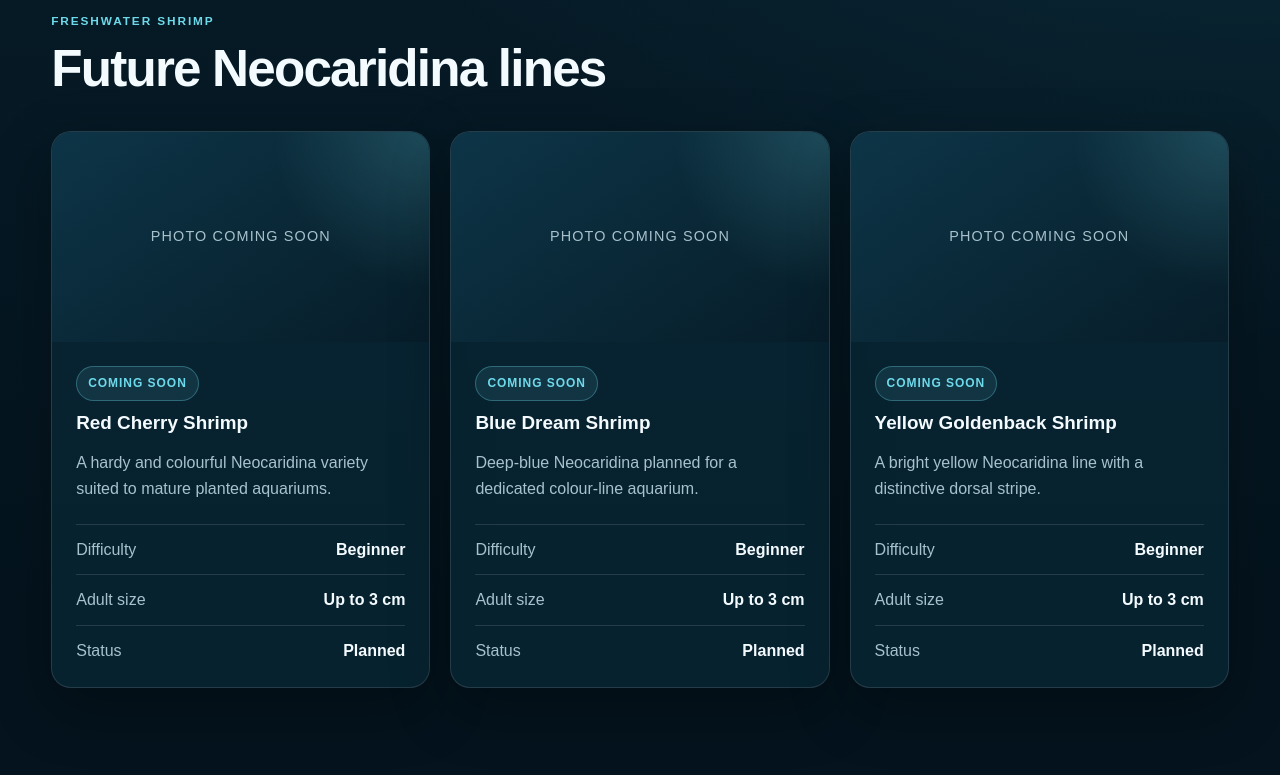
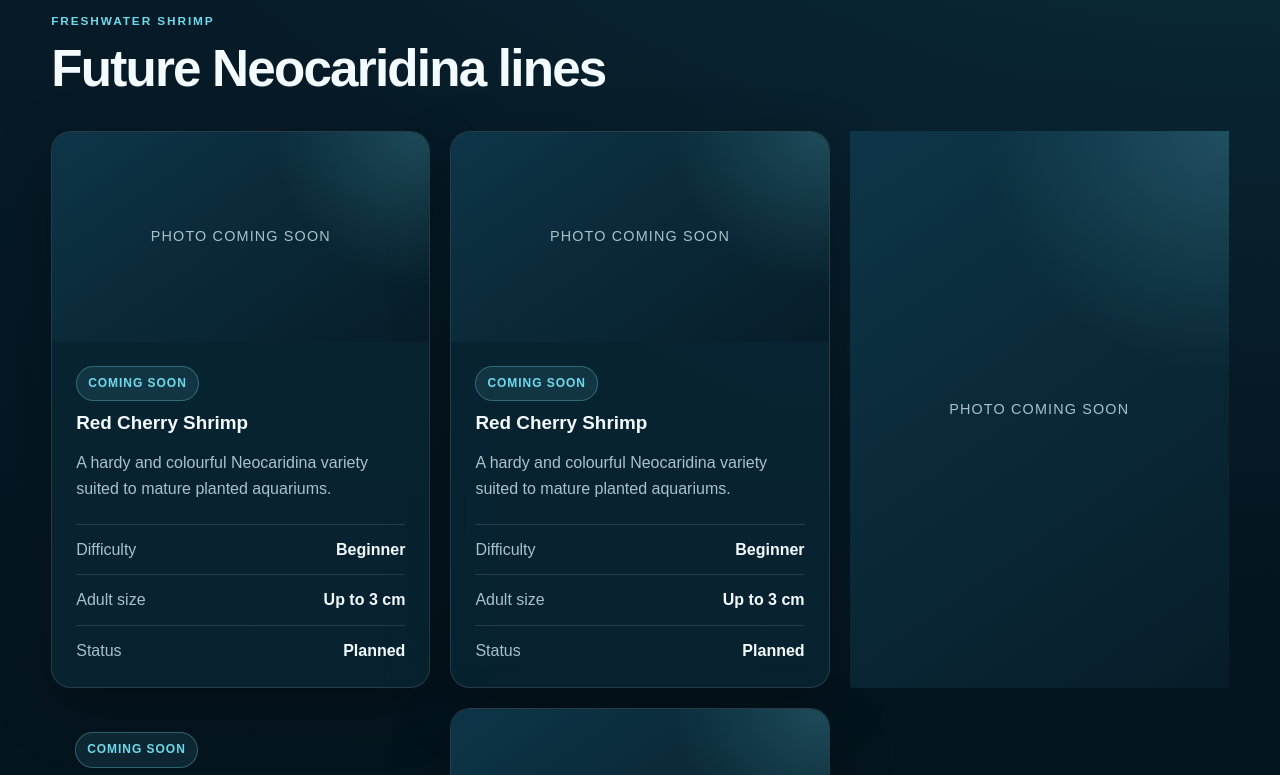
Before and after one commit to aquacodingstudio/AquaCodingstudios, a plain HTML site: page collection.html in a window 1280 px wide. Shown: the part 820-1595 px from the top of the page. Drawn offline with Linux system fonts and the light colour scheme.

Commit message:
Update collection.html

```diff
--- a/collection.html
+++ b/collection.html
@@ -116,8 +116,39 @@
                         </dl>
                     </div>
                 </article>
+<a class="collection-card card-link" href="red-cherry-shrimp.html">
+    <div class="collection-image placeholder-image">
+        <span>Photo coming soon</span>
+    </div>
 
-                <article class="collection-card">
+    <div class="collection-content">
+        <span class="availability-badge">Coming soon</span>
+
+        <h3>Red Cherry Shrimp</h3>
+
+        <p>
+            A hardy and colourful Neocaridina variety suited
+            to mature planted aquariums.
+        </p>
+
+        <dl class="species-details">
+            <div>
+                <dt>Difficulty</dt>
+                <dd>Beginner</dd>
+            </div>
+
+            <div>
+                <dt>Adult size</dt>
+                <dd>Up to 3 cm</dd>
+            </div>
+
+            <div>
+                <dt>Status</dt>
+                <dd>Planned</dd>
+            </div>
+        </dl>
+    </div>
+</a>
                     <div class="collection-image placeholder-image">
                         <span>Photo coming soon</span>
                     </div>
```
